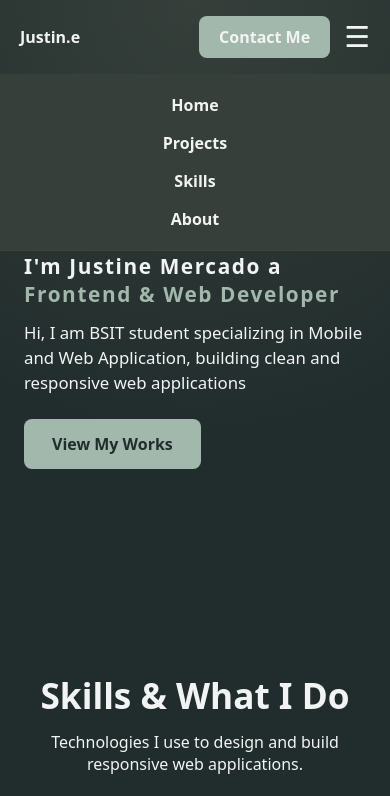
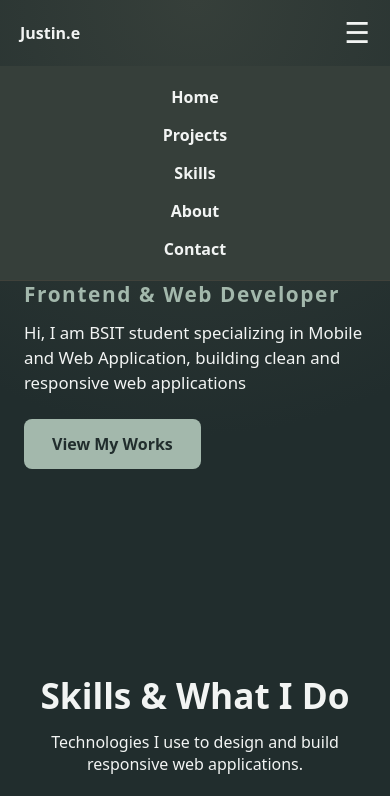
Before and after one commit to justineetm/justine-mercado-portfolio, a plain HTML site: page index.html in a window 390 px wide. Both pictures are taken after a click on the button "Menu". Shown: the top 796 px of the page. Drawn offline with Linux system fonts and the light colour scheme.

Commit message:
added contact button on hamburger icon

```diff
--- a/index.html
+++ b/index.html
@@ -16,6 +16,7 @@
                     <li><a href="#projects">Projects</a></li>
                     <li><a href="#skills">Skills</a></li>
                     <li><a href="#about">About</a></li>
+                    <li class="mobile-contact"><a href="#contact">Contact</a></li>
                 </ul>
             </div>
             <div class="nav-right">
--- a/style.css
+++ b/style.css
@@ -6,7 +6,10 @@
   --text-light: #F2F4F3;
   --accent: #A3B8AC;
 }
-
+html{
+    scroll-padding: 95px;
+    scroll-behavior: smooth;
+}
 * {
   margin: 0;
   padding: 0;
@@ -50,6 +53,9 @@ body {
     align-items: center;
     gap: 14px;
 }
+.hamburger, .mobile-contact{
+    display: none;
+}
 
 .hamburger{
     display: none;
@@ -75,7 +81,7 @@ a, .nav-btn{
 
 .nav-btn{
     background-color: var(--accent);
-    color: var(--text-light);
+    color: var(--bg-dark);
     padding: 10px 20px;
     border-radius: 8px;
     font-weight: 600;
@@ -362,6 +368,13 @@ border-radius: 10px;
     .nav-container {
         padding: 16px 20px;
     }
+    .nav-btn{
+        display: none;
+    }
+
+    .hamburger, .mobile-contact{
+        display: block;
+    }
 
     .hero {
         padding-top: 110px;
```
